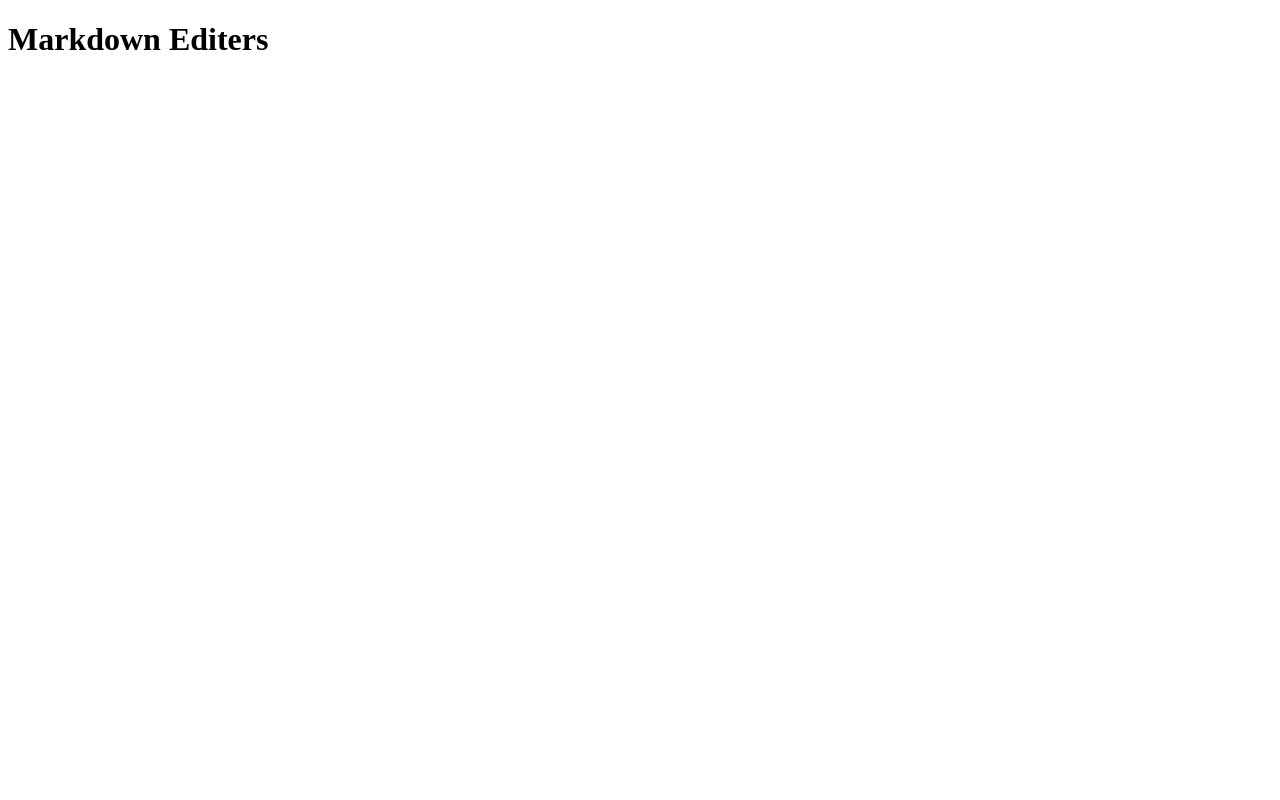
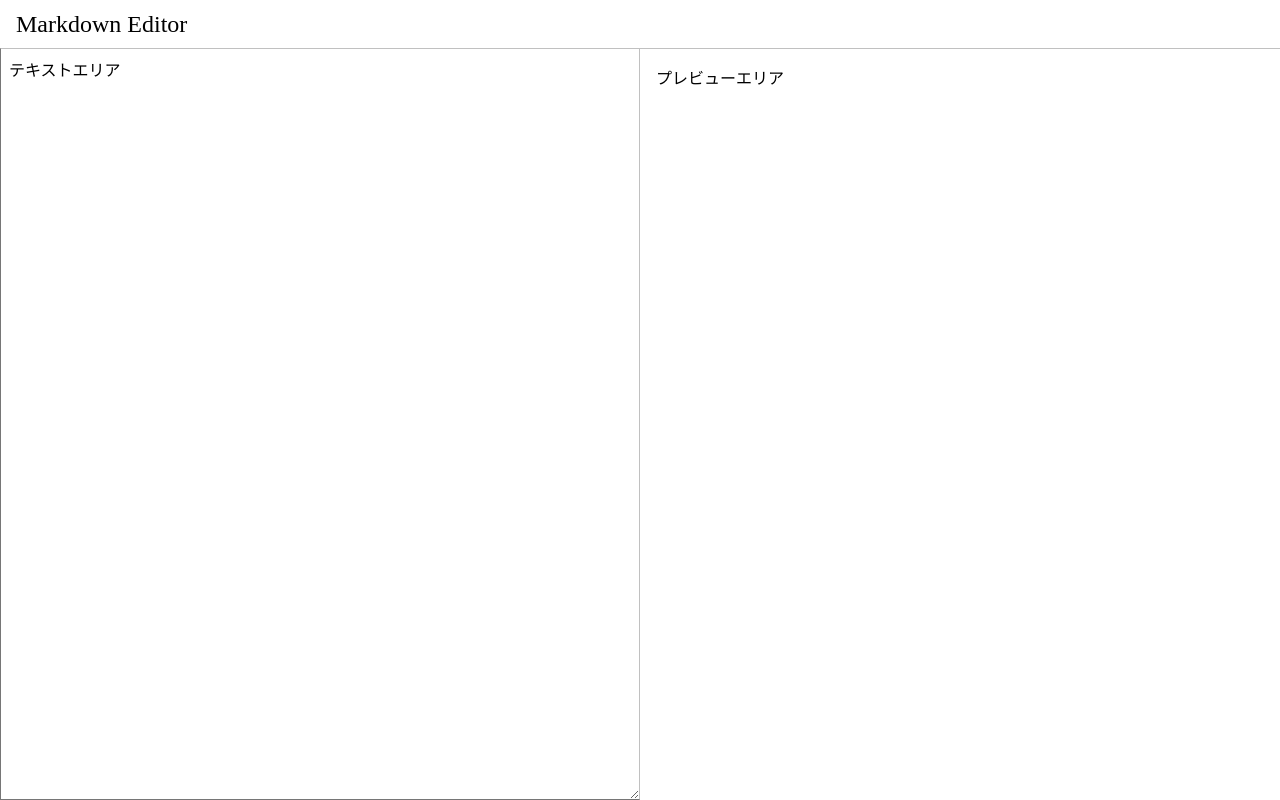
Before and after one commit to piyoraik/markdown, a React app: page / in a window 1280 px wide. Built offline with nearby package versions, Linux system fonts and the light colour scheme.

Commit message:
エディター画面の見た目を作成

```diff
--- a/package.json
+++ b/package.json
@@ -8,8 +8,10 @@
   "dependencies": {
     "@types/react": "^17.0.6",
     "@types/react-dom": "^17.0.5",
+    "@types/styled-components": "^5.1.9",
     "react": "^17.0.2",
     "react-dom": "^17.0.2",
+    "styled-components": "^5.3.0",
     "ts-loader": "^9.2.0",
     "typescript": "^4.2.4",
     "webpack": "^5.37.0",
--- a/src/index.tsx
+++ b/src/index.tsx
@@ -1,8 +1,19 @@
 import * as React from 'react'
 import { render } from 'react-dom'
+import styled, { createGlobalStyle } from 'styled-components'
+import { Editor } from './pages/editor'
+
+const GlobalStyle = createGlobalStyle`
+  body * {
+    box-sizing: border-box;
+  }
+`
 
 const Main = (
-  <h1>Markdown Editers</h1>
+  <>
+    <GlobalStyle />
+    <Editor />
+  </>
 )
 
 render(Main, document.getElementById('app'))
--- /dev/null
+++ b/src/pages/editor.tsx
@@ -0,0 +1,58 @@
+import * as React from 'react'
+import styled from 'styled-components'
+
+const Header = styled.header`
+  font-size: 1.5rem;
+  height: 2rem;
+  left: 0;
+  line-height: 2rem;
+  padding: 0.5rem 1rem;
+  position: fixed;
+  right: 0;
+  top: 0;
+`
+
+const Wrapper = styled.div`
+  bottom: 0;
+  left: 0;
+  position: fixed;
+  right: 0;
+  top: 3rem;
+`
+
+const TextArea = styled.textarea`
+  border-right: 1px solid silver;
+  border-top: 1px solid silver;
+  bottom: 0;
+  font-size: 1rem;
+  left: 0;
+  padding: 0.5rem;
+  position: absolute;
+  top: 0;
+  width: 50vw;
+`
+
+const Preview = styled.div`
+  border-top: 1px solid silver;
+  bottom: 0;
+  overflow-y: scroll;
+  padding: 1rem;
+  position: absolute;
+  right: 0;
+  top: 0;
+  width: 50vw;
+`
+
+export const Editor:React.FC = () => {
+  return (
+    <>
+      <Header>
+        Markdown Editor
+      </Header>
+      <Wrapper>
+        <TextArea value="テキストエリア" />
+        <Preview>プレビューエリア</Preview>
+      </Wrapper>
+    </>
+  )
+}
```
Also changed, not shown: 1 other file (tests, documents, lock files or other folders).
